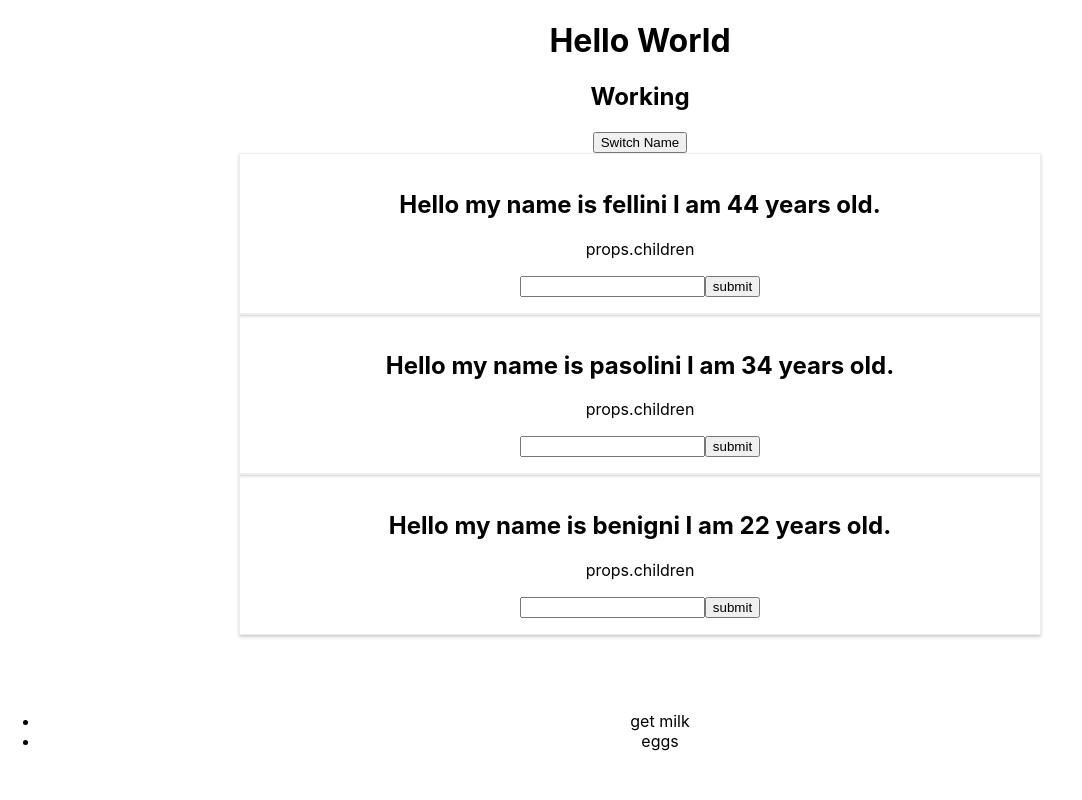
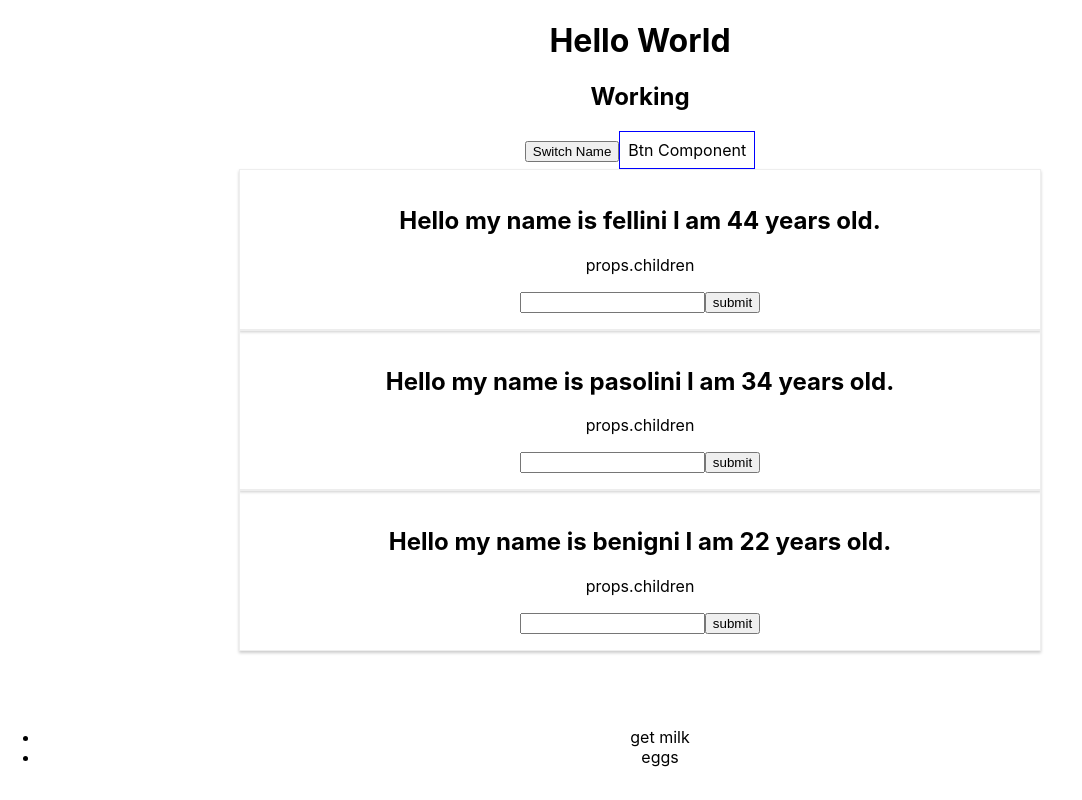
Before and after one commit to akexinad/advanced-react-ts, a React (Create React App) app in the folder start/: page / in a window 1280 px wide. Shown: the whole page, without its empty margins (0-1082 px from the left). Built offline with nearby package versions, Linux system fonts and the light colour scheme.

Commit message:
working with inline styles

```diff
--- a/start/src/components/App/App.tsx
+++ b/start/src/components/App/App.tsx
@@ -42,7 +42,7 @@
     };
 
     const addTodoHandler = (text: TodoItem["text"]) => {
-        const id = "00" + (todoList.length + 1);
+        const id: TodoItem["id"] = "00" + (todoList.length + 1);
 
         const newItem = {
             id,
@@ -59,7 +59,7 @@
             <h1>Hello World</h1>
             <h2>Working</h2>
             <button onClick={editProfileHandler}>Switch Name</button>
-            {/* <Button buttonClick={mock} /> */}
+            <Button buttonClick={mock} />
             <Person
                 click={editProfileHandler}
                 user={profileList[0]}
--- a/start/src/components/Button/Button.tsx
+++ b/start/src/components/Button/Button.tsx
@@ -17,7 +17,22 @@
         console.log("clicked!");
     };
 
-    return <button onClick={clickHandler}>Btn Component</button>;
+    const style = {
+        backgroundColor: "white",
+        font: "inherit",
+        border: "1px solid blue",
+        padding: "8px",
+        cursor: "pointer"
+    };
+
+    return (
+        <button
+            onClick={clickHandler}
+            style={style}
+        >
+            Btn Component
+        </button>
+    );
 };
 
 export default Button;
```
